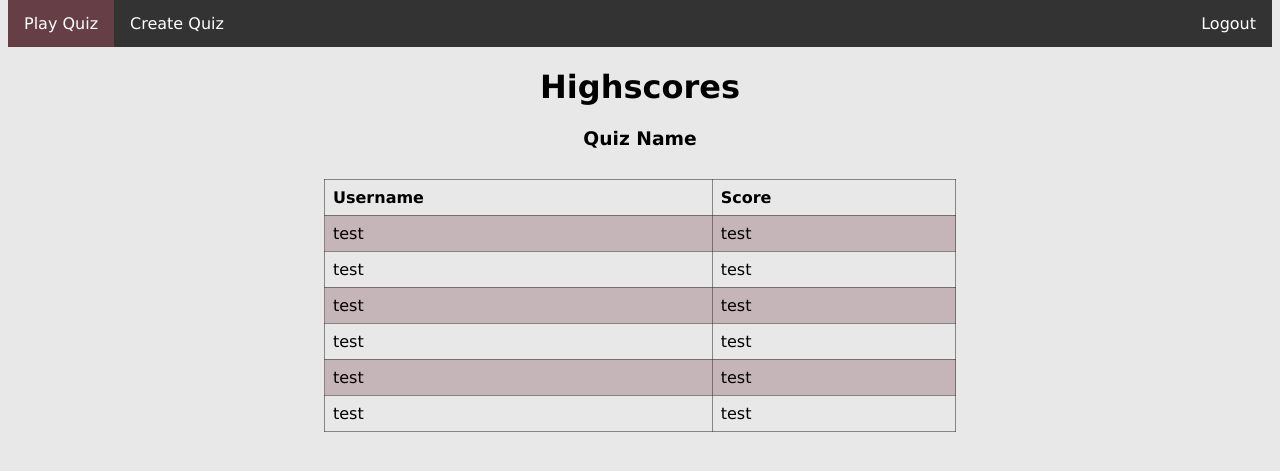
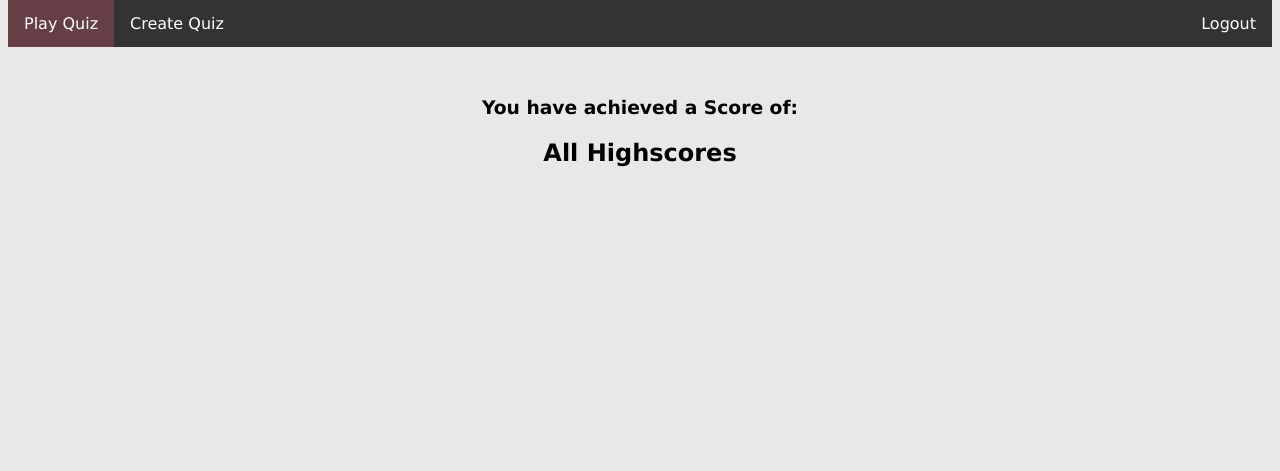
Before and after one commit to NateWidmer/project-module-151-183, a PHP site: page /quizHighscore.php in a window 1280 px wide. Shown: the part 125-596 px from the top of the page. Run offline with PHP 8.4, Linux system fonts and the light colour scheme.

Commit message:
added highscore table

```diff
--- a/PL/playQuiz.php
+++ b/PL/playQuiz.php
@@ -16,7 +16,6 @@
   <link rel="stylesheet" type="text/css" href="style.css" />
   <script src="https://ajax.googleapis.com/ajax/libs/jquery/3.5.1/jquery.min.js"></script>
   <script language="javascript" type="text/javascript">
-    var url = window.location.pathname;
     let params = (new URL(document.location)).searchParams;
     let id = params.get('id');
 
@@ -43,7 +42,7 @@
             answers: formData
           },
           success: function(response) {
-            document.getElementById("error").innerHTML = response;
+            window.location.href = "quizHighscore.php?id=" + id + "&score=" + response;
           }
         });
 
@@ -74,8 +73,6 @@
     <form id="play-quiz-container">
     </form>
 
-    <p id="error"></p>
-
 </body>
 
 </html>
--- a/PL/quizHighscore.php
+++ b/PL/quizHighscore.php
@@ -10,11 +10,25 @@
 
 <!DOCTYPE html>
 <html>
+
 <head>
-<link rel = "stylesheet"
-   type = "text/css"
-   href = "style.css" />
+  <link rel="stylesheet" type="text/css" href="style.css" />
+  <script src="https://ajax.googleapis.com/ajax/libs/jquery/3.5.1/jquery.min.js"></script>
+  <script language="javascript" type="text/javascript">
+    let params = (new URL(document.location)).searchParams;
+    let id = params.get('id');
+    let score = params.get('score');
+
+    $(document).ready(function() {
+      $.get("../BL/getHighscores.php/?id=" + id, function(data) {
+        $("#highscore-container").html(data);
+      })
+
+      document.getElementById("score").innerHTML = score;
+    });
+  </script>
 </head>
+
 <body>
   <!--START HEADER -->
   <div class="header">
@@ -29,41 +43,19 @@
   </ul>
   <!--END NAVBAR -->
   <!--START TABLe -->
-   <div class="highscore-title">
-    <h1>Highscores</h1>
-    <h3>Quiz Name</h3>
+  <div class="score-page">
+    <div id="your-score">
+      <h3>You have achieved a Score of:</h3>
+      <h1 id="score"></h1>
     </div>
-   <table>
-    <tr>
-      <th>Username</th>
-      <th>Score</th>
-    </tr>
-    <tr>
-      <td>test</td>
-      <td>test</td>
-    </tr>
-    <tr>
-      <td>test</td>
-      <td>test</td>
-    </tr>
-    <tr>
-      <td>test</td>
-      <td>test</td>
-    </tr>
-    <tr>
-      <td>test</td>
-      <td>test</td>
-    </tr>
-    <tr>
-      <td>test</td>
-      <td>test</td>
-    </tr>
-    <tr>
-      <td>test</td>
-      <td>test</td>
-    </tr>
-  </table>
+    <h2>All Highscores</h1>
+      <div id="highscore-container">
+
+      </div>
+
+  </div>
   <!--END TABLE -->
 
 </body>
+
 </html>
--- a/PL/style.css
+++ b/PL/style.css
@@ -96,9 +96,12 @@
 /*END HIGHSCORETABLE*/
 
 /*START HIGHSCORETITLE*/
-.highscore-title {
+
+.score-page {
   text-align: center;
+  margin-top: 50px;
 }
+
 /*END HIGHSCORETITLE*/
 
 /*START CREATE QUIZ TITLE*/
```
Also changed, not shown: BL/getHighscores.php (added, +11 -0 lines), BL/include/function.inc (+29 -1 lines). Lines whose indentation alone changed are shown as unchanged.
